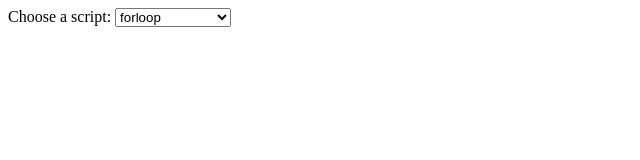
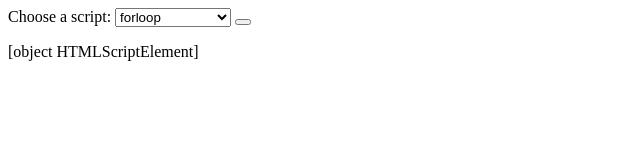
Before and after one commit to devosm/learningjs, a plain HTML site: page index.html in a window 1280 px wide. Shown: the whole page, without its empty margins (0-640 px from the left). Drawn offline with Linux system fonts and the light colour scheme.

Commit message:
Further changes to test

```diff
--- a/index.html
+++ b/index.html
@@ -3,6 +3,8 @@
     <select name="Scripts" id="scripts-el">
 
     </select>
+    <button id="Select" onclick=""></button>
 </form>
 
+<p id="plainText-el"></p>
 <script src="index.js"></script>
--- a/index.js
+++ b/index.js
@@ -1,9 +1,13 @@
 let scripts = ["forloop","logdata","logicaloperator","math","recapaftergame","shift"]
 let scriptsEl = document.getElementById("scripts-el")
+let plainTextEl = document.getElementById("plainText-el")
 
 //Adds scripts array to dropdown in index.html
 for(i = 0; i < scripts.length; i ++){
     let allScripts = scripts[i]
     scriptsEl.innerHTML += "<option value=" + "\"" + allScripts + "\"" + ">" + allScripts + "</option>"
-    console.log(allScripts)
 }
+
+var imported = document.createElement('script');
+imported.src = './Learned Scripts/forloop.js';
+plainTextEl.innerText = imported
```
